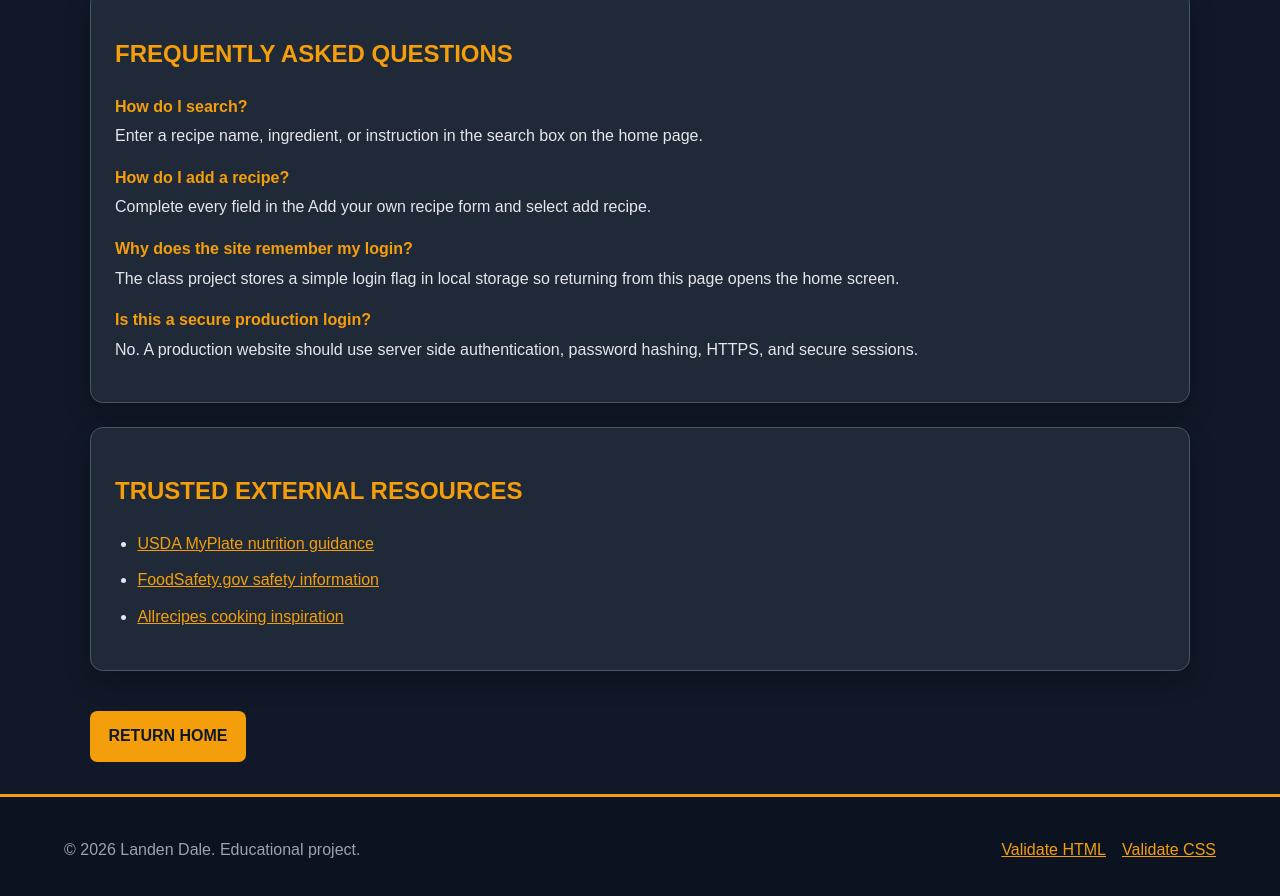
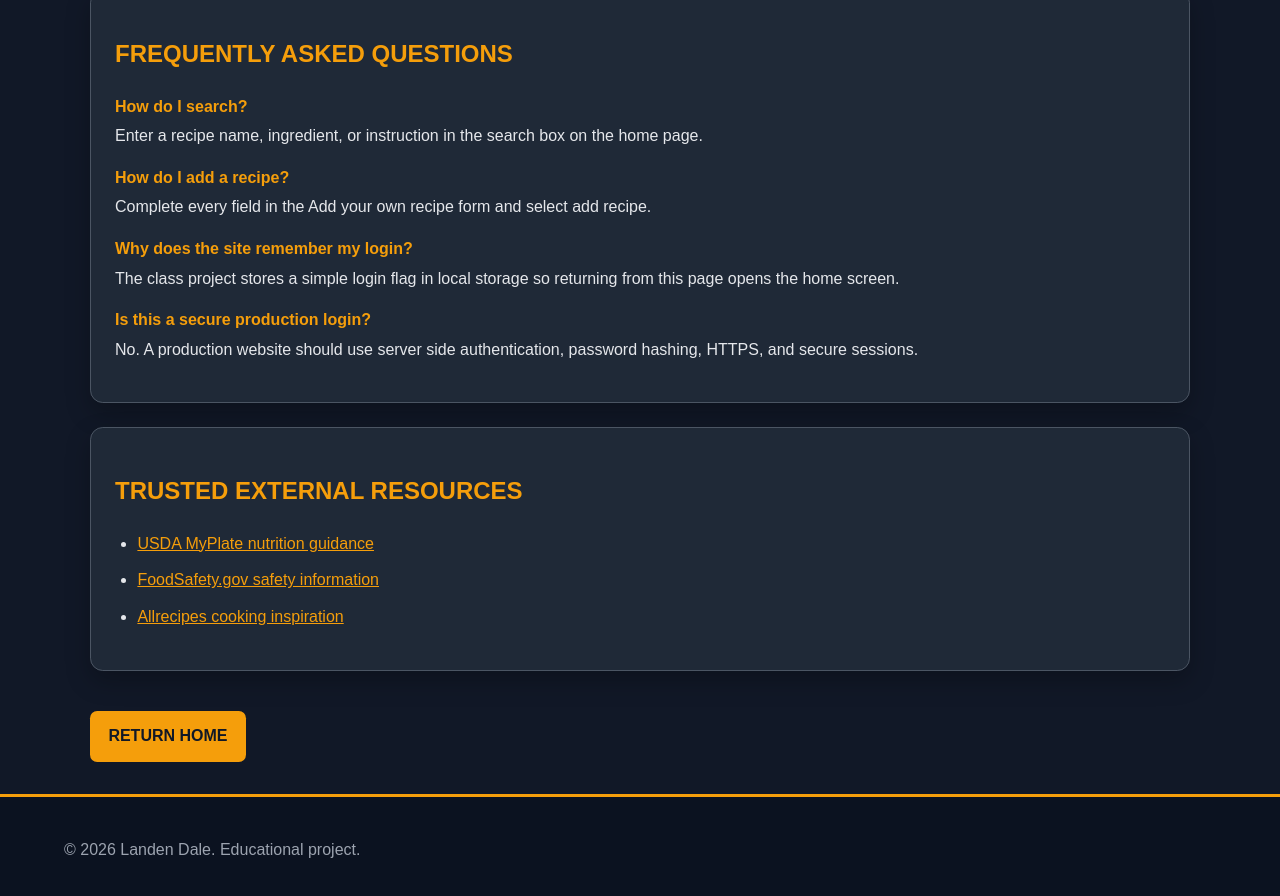
Before and after one commit to SirLandr/Recipe, a plain HTML site: page Support.html in a window 1280 px wide. Shown: the part 296-1192 px from the top of the page. Drawn offline with Linux system fonts and the light colour scheme.

Commit message:
Update Support.html

```diff
--- a/Support.html
+++ b/Support.html
@@ -63,8 +63,6 @@
     <footer class="site-footer">
         <p>&copy; 2026 Landen Dale. Educational project.</p>
         <div>
-            <a href="https://validator.w3.org/" target="_blank" rel="noopener">Validate HTML</a>
-            <a href="https://jigsaw.w3.org/css-validator/" target="_blank" rel="noopener">Validate CSS</a>
         </div>
     </footer>
 </body>
```
